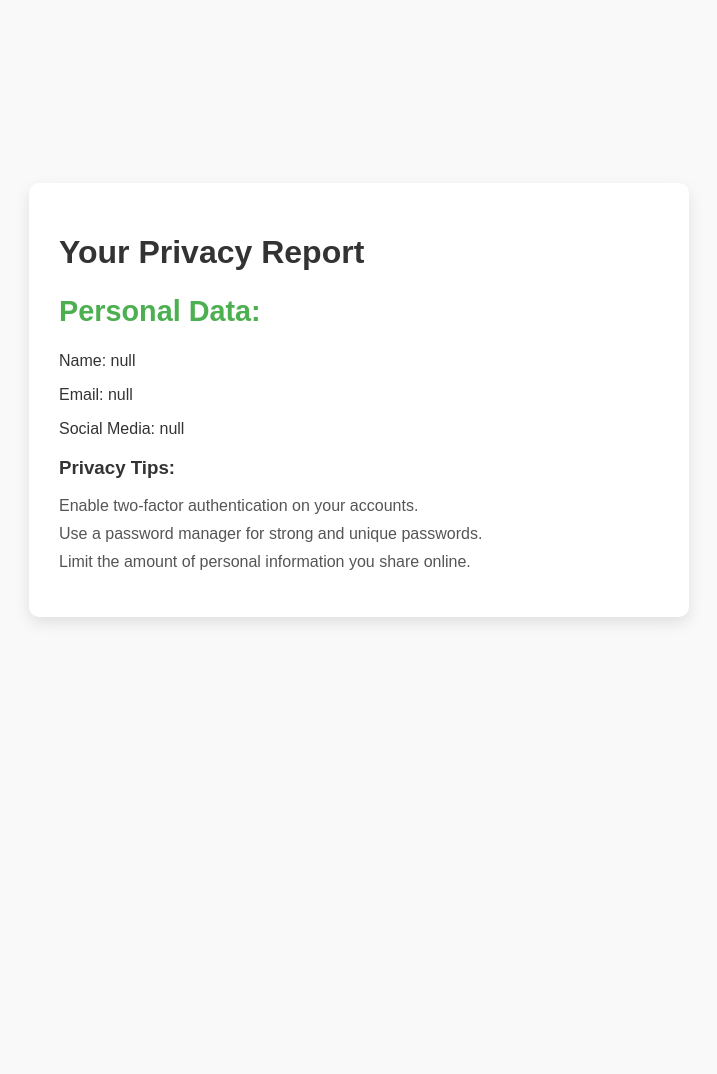
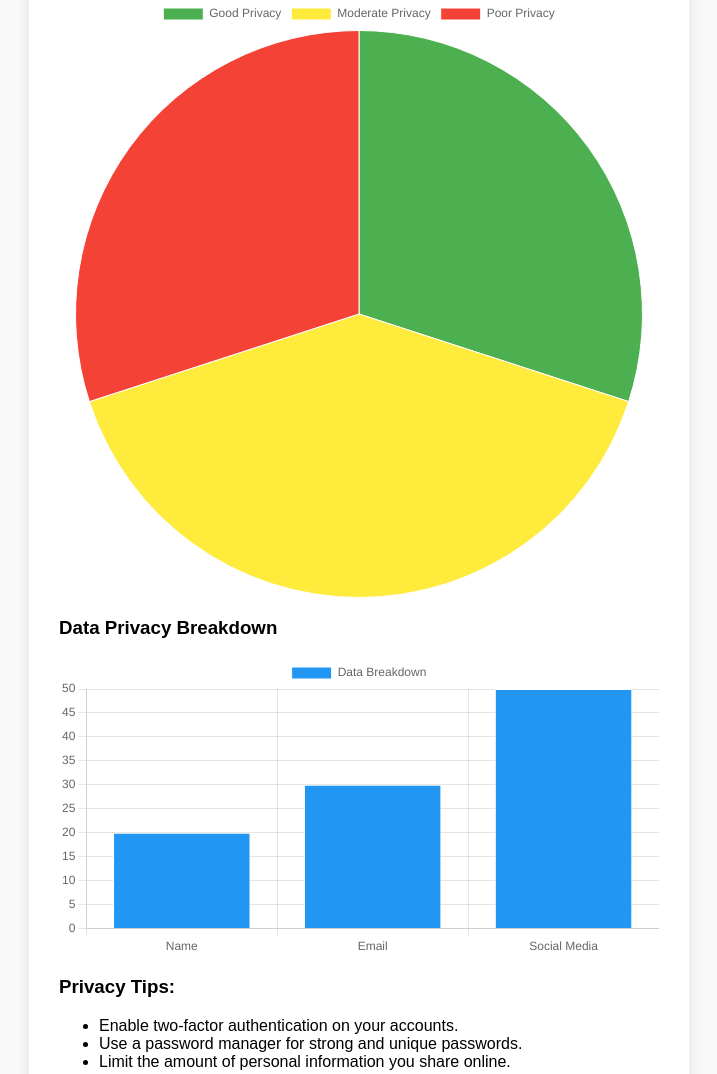
Before and after one commit to itsumray/privacy-simulator, a plain HTML site: page result.html in a window 1280 px wide. Shown: the top 1074 px of the page, without its empty margins (281-998 px from the left). Before the commit the page ends 800 px from the top, so only its background shows below. Drawn offline with nearby package versions, Linux system fonts and the light colour scheme.

Commit message:
Update result.html

```diff
--- a/result.html
+++ b/result.html
@@ -5,6 +5,7 @@
     <meta name="viewport" content="width=device-width, initial-scale=1.0">
     <title>Privacy Report</title>
     <link rel="stylesheet" href="styles.css">
+    <script src="https://cdn.jsdelivr.net/npm/chart.js"></script>
 </head>
 <body>
     <div class="container">
@@ -12,12 +13,25 @@
             <h1>Your Privacy Report</h1>
         </div>
 
+        <!-- Personal data section -->
         <div class="report">
             <h2>Personal Data:</h2>
             <p id="nameResult"></p>
             <p id="emailResult"></p>
             <p id="socialMediaResult"></p>
+        </div>
 
+        <!-- Graphs section -->
+        <div class="graphs">
+            <h3>Privacy Score Breakdown</h3>
+            <canvas id="privacyScoreChart" width="400" height="200"></canvas>
+
+            <h3>Data Privacy Breakdown</h3>
+            <canvas id="dataPrivacyChart" width="400" height="200"></canvas>
+        </div>
+
+        <!-- Privacy tips -->
+        <div class="tips">
             <h3>Privacy Tips:</h3>
             <ul>
                 <li>Enable two-factor authentication on your accounts.</li>
@@ -28,14 +42,58 @@
     </div>
 
     <script>
+        // Extract query parameters from the URL
         const urlParams = new URLSearchParams(window.location.search);
         const name = urlParams.get('name');
         const email = urlParams.get('email');
         const socialMedia = urlParams.get('socialMedia');
 
+        // Display the personal data
         document.getElementById('nameResult').innerText = `Name: ${name}`;
         document.getElementById('emailResult').innerText = `Email: ${email}`;
         document.getElementById('socialMediaResult').innerText = `Social Media: ${socialMedia}`;
+
+        // Data for the charts
+        const privacyData = [30, 40, 30];  // Just an example (e.g., 30% good, 40% moderate, 30% poor)
+        const dataPrivacy = [20, 30, 50]; // Example breakdown of data (name, email, social media)
+
+        // Privacy score chart (Pie Chart)
+        const ctx1 = document.getElementById('privacyScoreChart').getContext('2d');
+        new Chart(ctx1, {
+            type: 'pie',
+            data: {
+                labels: ['Good Privacy', 'Moderate Privacy', 'Poor Privacy'],
+                datasets: [{
+                    label: 'Privacy Score',
+                    data: privacyData,
+                    backgroundColor: ['#4CAF50', '#FFEB3B', '#F44336'],
+                    borderColor: '#fff',
+                    borderWidth: 1
+                }]
+            },
+            options: {
+                responsive: true
+            }
+        });
+
+        // Data privacy breakdown chart (Bar Chart)
+        const ctx2 = document.getElementById('dataPrivacyChart').getContext('2d');
+        new Chart(ctx2, {
+            type: 'bar',
+            data: {
+                labels: ['Name', 'Email', 'Social Media'],
+                datasets: [{
+                    label: 'Data Breakdown',
+                    data: dataPrivacy,
+                    backgroundColor: '#2196F3',
+                    borderColor: '#fff',
+                    borderWidth: 1
+                }]
+            },
+            options: {
+                responsive: true
+            }
+        });
     </script>
 </body>
 </html>
```
